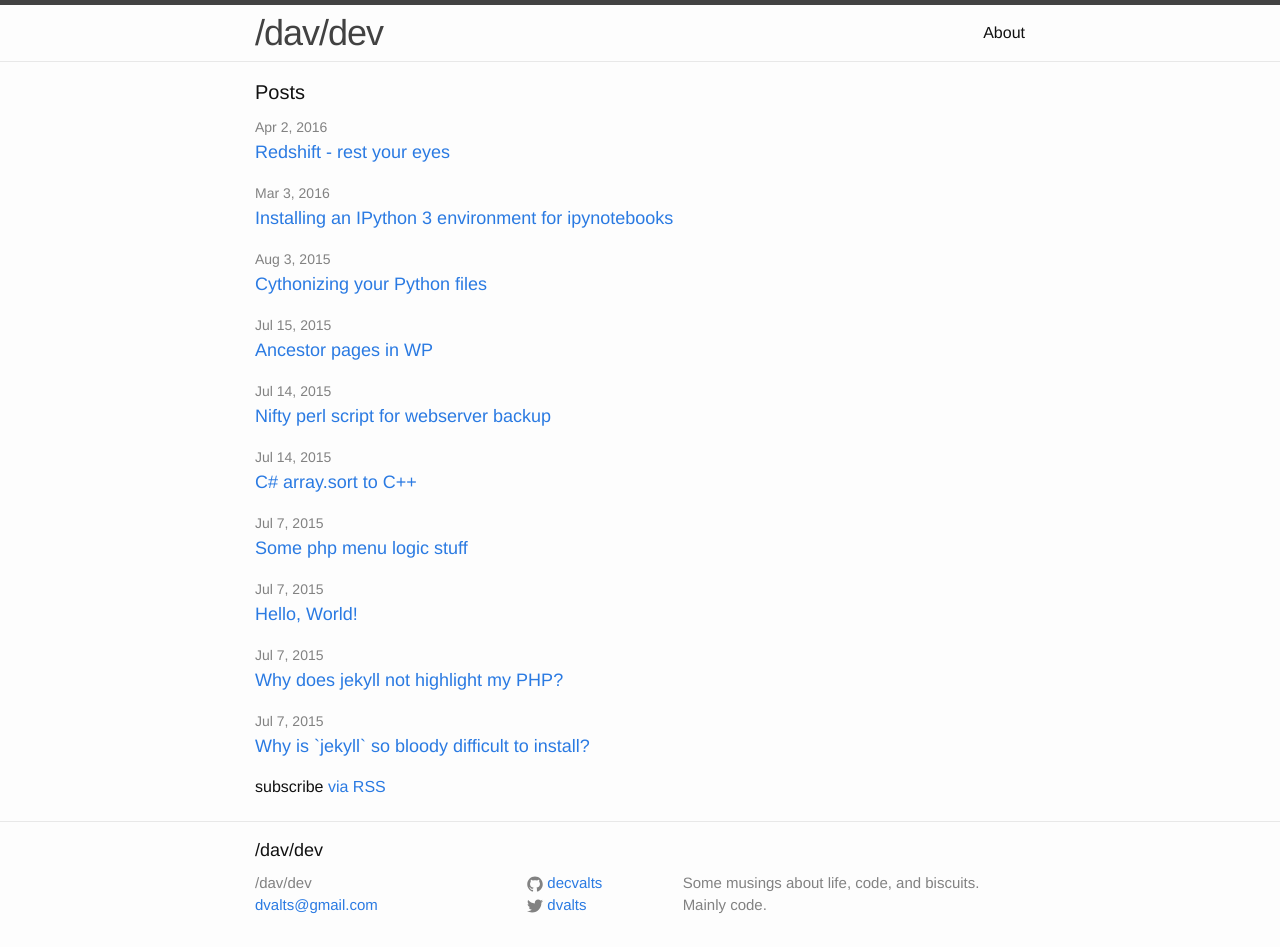
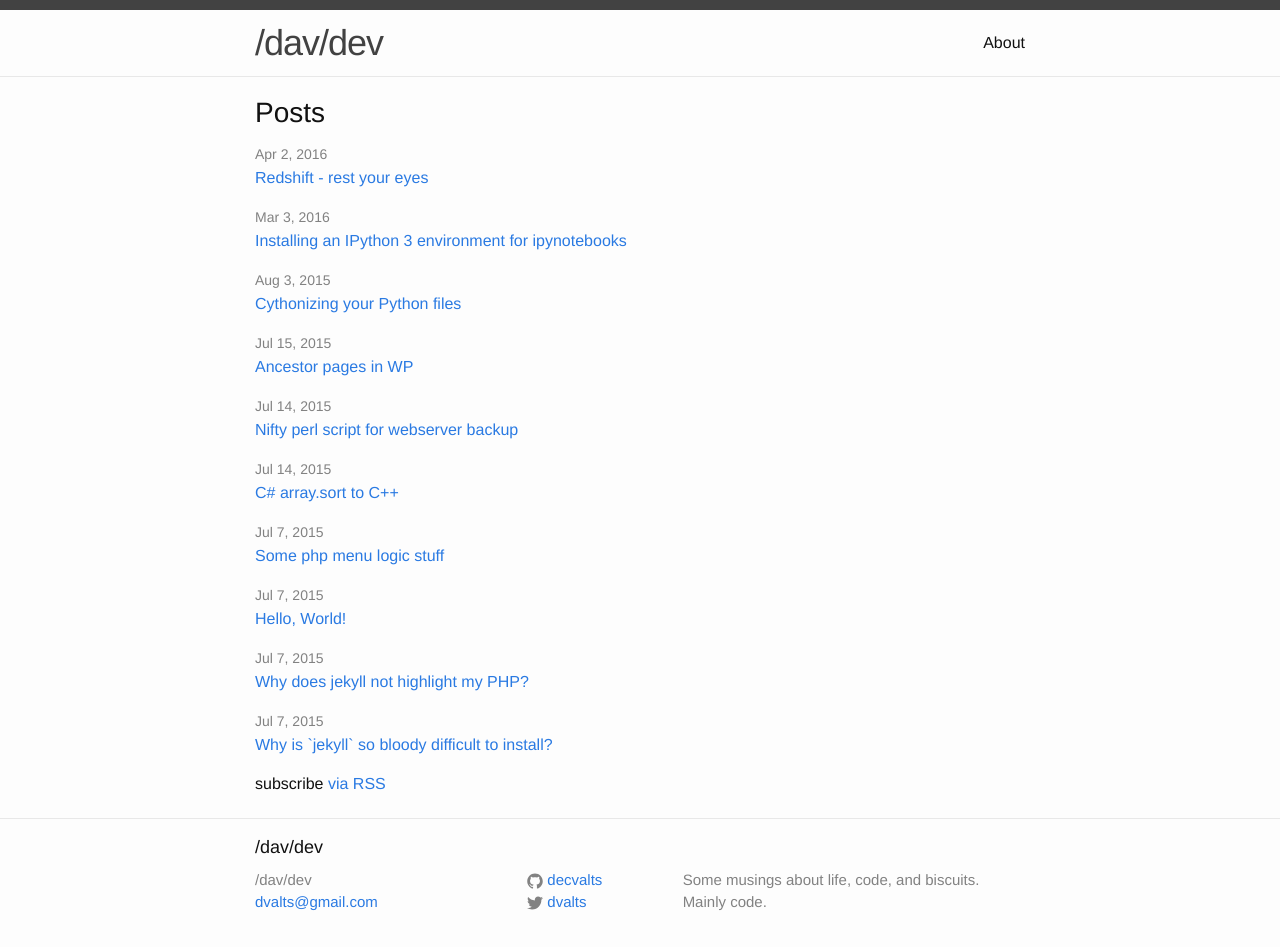
Before and after one commit to dvalters/self, a Jekyll site: the page built from index.html, in a window 1280 px wide. Built offline with Jekyll 4.4.1, drawn with Linux system fonts in a browser that asks for light colours.

Commit message:
Update _layout.scss

```diff
--- a/_sass/_layout.scss
+++ b/_sass/_layout.scss
@@ -2,9 +2,9 @@
  * Site header
  */
 .site-header {
-    border-top: 5px solid $grey-color-dark;
+    border-top: 10px solid $grey-color-dark;
     border-bottom: 1px solid $grey-color-light;
-    min-height: 56px;
+    min-height: 66px;
 
     // Positioning context for the mobile navigation icon
     position: relative;
@@ -12,7 +12,7 @@
 
 .site-title {
     font-size: 36px;
-    line-height: 56px;
+    line-height: 66px;
     letter-spacing: -1px;
     margin-bottom: 0;
     float: left;
@@ -25,7 +25,7 @@
 
 .site-nav {
     float: right;
-    line-height: 56px;
+    line-height: 66px;
 
     .menu-icon {
         display: none;
@@ -166,7 +166,7 @@
 }
 
 .page-heading {
-    font-size: 20px;
+    font-size: 28px;
 }
 
 .post-list {
@@ -185,7 +185,7 @@
 
 .post-link {
     display: block;
-    font-size: 18px;
+    font-size: 16px;
 }
 
 
@@ -211,10 +211,10 @@
     margin-bottom: $spacing-unit;
 
     h2 {
-        font-size: 24px;
+        font-size: 22px;
 
         @include media-query($on-laptop) {
-            font-size: 22px;
+            font-size: 20px;
         }
     }
 
```
